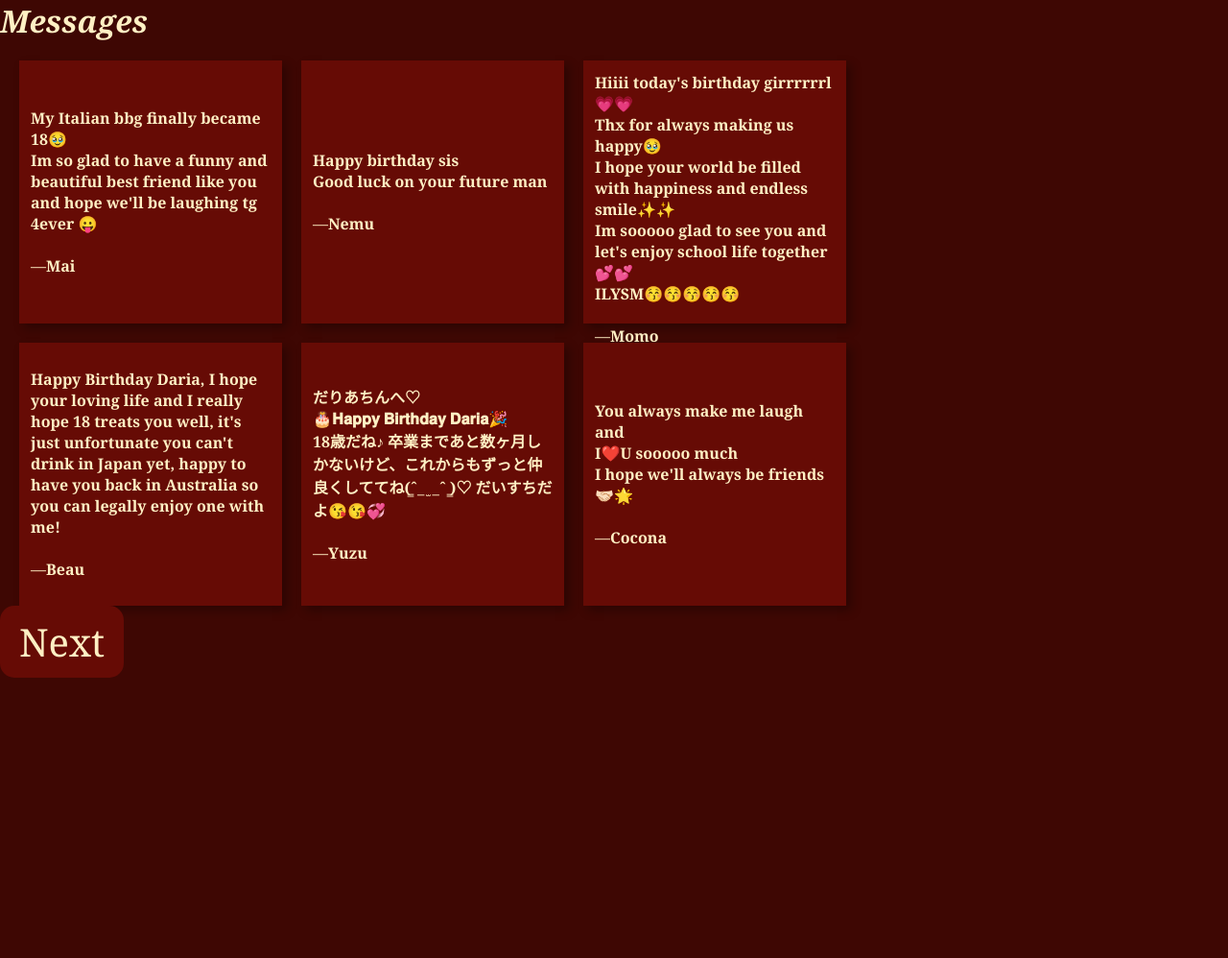
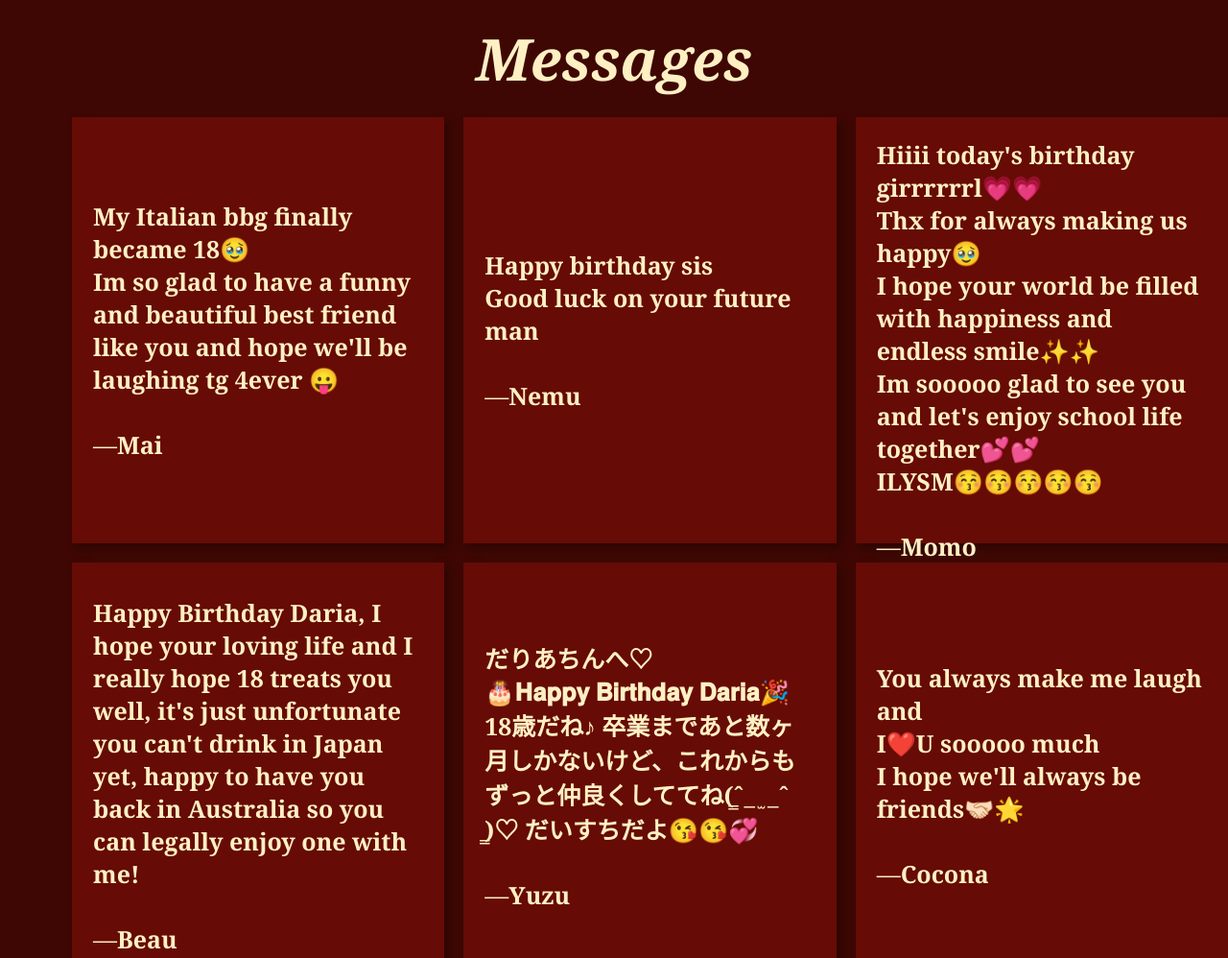
Before and after one commit to Froggy1018/bdaysurprise, a plain HTML site: page messages.html in a window 1280 px wide. Shown: the top 998 px of the page at 96% size. Before the commit the page ends 800 px from the top, so only its background shows below. Drawn offline with Linux system fonts and the light colour scheme.

Commit message:
Changed the size of the square and made it so that there is space on top of the header

```diff
--- a/style.css
+++ b/style.css
@@ -80,14 +80,15 @@ input{
 #square{
     border: #660B05 solid 2px;
     background-color: #660B05;
-    width: 250px;
-    height: 250px;
-    padding: 10px;
+    width: 400px;
+    height: 400px;
+    padding: 20px;
     margin-top: 20px;
     margin-left: 20px;
     align-content: center;
     box-shadow: 5px 5px 10px rgba(0, 0, 0, 0.3);
     transform: 0.3s ease-out;
+    font-size: 25px;
 
     &:hover{
         transform: translateY(-5px);
@@ -96,4 +97,13 @@ input{
 
 #notes{
     display: flex;
+    margin-left: 55px;
 }
+
+#messages{
+    margin-top: 20px;
+    h1{
+        font-size: 60px;
+        text-align: center;
+    }
+}
```
